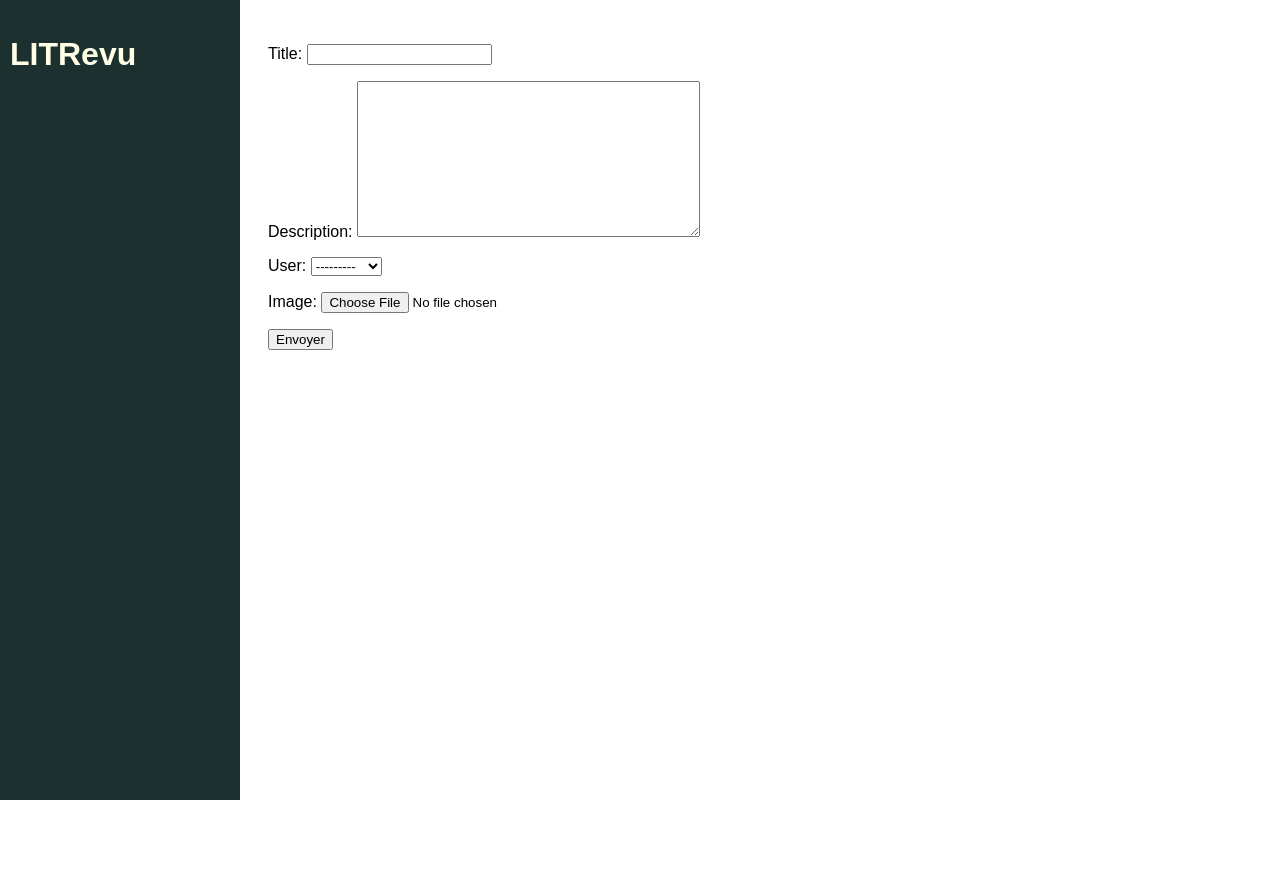
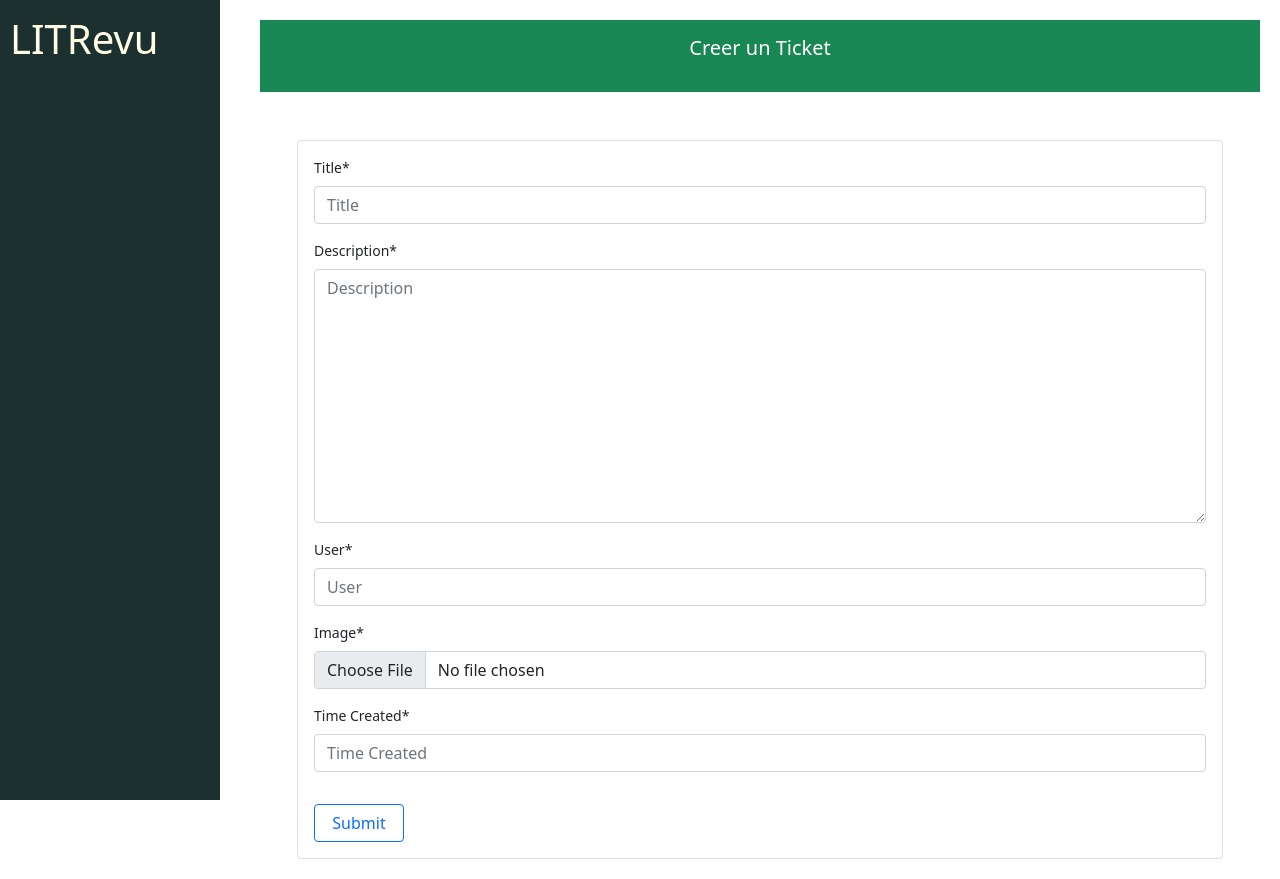
Before and after one commit to tawounfouet/django-litrevu-project, a Django app: page /create-ticket in a window 1280 px wide. Before the commit the page ends 800 px from the top, so only its background shows below. Run offline with Django 3.2, Linux system fonts and the light colour scheme; data comes from the database, SQL or seed files in the repository; both versions use the stored data as it was after the commit; some libraries are stand-ins or nearby versions.

Commit message:
configuration des medias et de crispy-form

```diff
--- a/authentication/models.py
+++ b/authentication/models.py
@@ -5,5 +5,5 @@
 # Create your models here.
 class User(AbstractUser):
     zip_code = models.CharField(max_length=5, default="00000")
-    profile_photo = models.ImageField(verbose_name="photo de profil")
+    profile_photo = models.ImageField(verbose_name="photo de profil", upload_to="auth/profile_photo", blank=True, null=True, default="auth/profile_photo/default.png")
     follows = models.ManyToManyField("self", symmetrical=True, verbose_name="suit")
--- a/project/urls.py
+++ b/project/urls.py
@@ -13,6 +13,8 @@
     1. Import the include() function: from django.urls import include, path
     2. Add a URL to urlpatterns:  path('blog/', include('blog.urls'))
 """
+from django.conf.urls.static import static
+from django.conf import settings
 from django.contrib import admin
 from django.urls import path, include
 
@@ -22,4 +24,4 @@
     path('admin/', admin.site.urls),
     path('', include('review.urls')),
     path('auth/', include('authentication.urls')),
-]
+] + static(settings.MEDIA_URL, document_root=settings.MEDIA_ROOT)
--- a/review/forms.py
+++ b/review/forms.py
@@ -3,10 +3,40 @@
 from .models import Review, Ticket, UserFollows
 
 class TicketForm(forms.ModelForm):
+
+    # VALIDATIONS
+    title = forms.CharField(label='Title',
+                            min_length=3,
+                            max_length=50,
+                            widget=forms.TextInput(attrs={'placeholder': 'Title'}))
+    description = forms.CharField(label='Description',
+                                    min_length=10,
+                                    max_length=1000,
+                                    widget=forms.Textarea(attrs={'placeholder': 'Description', 'rows': 10}))
+    image = forms.ImageField(label='Image',
+                                widget=forms.FileInput(attrs={'placeholder': 'Image'}))
+    user = forms.CharField(label='User',
+                                widget=forms.TextInput(attrs={'placeholder': 'User'}))
+    time_created = forms.DateField(label='Time Created',
+                                widget=forms.TextInput(attrs={'placeholder': 'Time Created'}))
+
+
+
+
     class Meta:
         model = Ticket
         #fields = ['title', 'description', 'image', 'user', 'time_created']
         fields = '__all__'
+
+        # Outside Widget
+        widgets = {
+            'phone': forms.TextInput(
+                attrs={'style': 'font-size: 13px',
+                       'placeholder': 'Phone',
+                       'data-mask': '(+00) 00 00 00 00 00'
+                       }
+            )
+        }
 
 
 class ReviewForm(forms.ModelForm):
--- a/review/models.py
+++ b/review/models.py
@@ -6,7 +6,7 @@
     title = models.CharField(max_length=128)
     description = models.TextField(max_length=2048, blank=True)
     user = models.ForeignKey(settings.AUTH_USER_MODEL, on_delete=models.CASCADE)
-    image = models.ImageField(null=True, blank=True)
+    image = models.ImageField(null=True, blank=True, upload_to='tickets')
     time_created = models.DateTimeField(auto_now_add=True)
 
 class Review(models.Model):
--- a/review/templates/review/ticket_create.html
+++ b/review/templates/review/ticket_create.html
@@ -1,13 +1,28 @@
 {% extends 'base.html' %}
+{% load crispy_forms_tags %}
+
 
 {% block title%}
 <p>Creer un Ticket</p>
 {% endblock title%}
 
 {% block content %}
-<form method="POST" class="post-form">
-    {% csrf_token %}
-    {{ form.as_p }}
-    <button type="submit" class="save btn btn-default">Envoyer</button>
-</form>
+
+
+<div class="container mt-3" style="width: 95%; font-size: 14px">
+
+    <form method="POST" , class="card p-3 mt-5" autocomplete="off">
+        {% csrf_token %}
+         {{ form|crispy }}
+         {% comment %} <div class="row">
+            <div class="col-6">{{ form.title|as_crispy_field  }}</div>
+        </div>
+        <div class="row">
+            <div class="col-9">{{ form.description|as_crispy_field }}</div>
+        </div> {% endcomment %}
+        <button type="submit" class="btn btn-outline-primary mt-3" style="width: 90px;">Submit</button>
+    </form>
+
+</div>
+
 {% endblock content %}
--- a/static/app.css
+++ b/static/app.css
@@ -36,6 +36,11 @@
     padding: 20px;
 }
 
+/* .wrapper {
+    min-height: 100%;
+    margin-bottom: -50px;
+} */
+
 .avatar {
     width: 80%;
     border-radius: 10%;
--- a/templates/base.html
+++ b/templates/base.html
@@ -3,6 +3,11 @@
 <html>
     <head>
         <title>LITRevu</title>
+        <!-- Bootstrap 5 CSS -->
+        <link href="https://cdn.jsdelivr.net/npm/bootstrap@5.0.2/dist/css/bootstrap.min.css" rel="stylesheet" integrity="sha384-EVSTQN3/azprG1Anm3QDgpJLIm9Nao0Yz1ztcQTwFspd3yD65VohhpuuCOmLASjC" crossorigin="anonymous">
+        <!-- FontAwsome -->
+        <link rel="stylesheet" href="https://use.fontawesome.com/releases/v5.15.4/css/all.css" integrity="sha384-DyZ88mC6Up2uqS4h/KRgHuoeGwBcD4Ng9SiP4dIRy0EXTlnuz47vAwmeGwVChigm" crossorigin="anonymous">
+
         <link rel="stylesheet" href="{% static 'app.css' %}">
     </head>
     <body>
@@ -19,9 +24,9 @@
                     <img class="avatar" src="{% static 'images/default_profile.png'%}">
                 {% endif %}
 
-                <p><a href="{% url 'review:home' %}">Home</a></p>
+                <!-- <p><a href="{% url 'review:home' %}">Home</a></p>
                 <p><a href="{% url 'review:about' %}">About</a></p>
-                <p><a href="{% url 'review:contact' %}">Contact</a></p>
+                <p><a href="{% url 'review:contact' %}">Contact</a></p> -->
                 <p><a href="{% url 'review:new_ticket' %}">Créer Ticket</a></p>
                 <p><a href="{% url 'review:ticket_list' %}">Liste des tickets</a></p>
                 <p><a href="{% url 'review:new_ticket' %}">Faire un Critique</a></p>
@@ -30,18 +35,28 @@
                 <p><a href="{% url 'authentication:logout' %}">Se déconnecter</a></p>
             {% endif %}
         </div>
+
         <div class="main">
-            {% if user.is_authenticated %}
-                {% block title%}
-                {% endblock title%}</p>
-            {% endif %}
-
-            {% block content %}{% endblock content %}
 
 
+            <header>
+                 <nav  class="navbar navbar-expand-lg navbar-dark navbar-sm  bg-success ">
+                    <a class="navbar-brand flex-grow-1 text-center small-title" style="color: #fff; left: 50%; transform: translateX(-50%); position: relative;">
+                        {% block title %} {% endblock title%}
+                     </a>
+                </nav>
+            </header>
+
+            <!-- ===== Block contente (ROOT) ===== -->
+            {% block content %}{% endblock content %}
         </div>
 
+     <!-- Bootstrap 5 JS -->
+     <script src="https://cdn.jsdelivr.net/npm/bootstrap@5.0.2/dist/js/bootstrap.bundle.min.js" integrity="sha384-MrcW6ZMFYlzcLA8Nl+NtUVF0sA7MsXsP1UyJoMp4YLEuNSfAP+JcXn/tWtIaxVXM" crossorigin="anonymous"></script>
 
-
+     <!-- Jquery cdn -->
+     <script src="https://code.jquery.com/jquery-3.6.3.min.js" integrity="sha256-pvPw+upLPUjgMXY0G+8O0xUf+/Im1MZjXxxgOcBQBXU=" crossorigin="anonymous"></script>
+     <!-- Jquery mask cdn -->
+     <script src="https://cdnjs.cloudflare.com/ajax/libs/jquery.mask/1.14.8/jquery.mask.min.js" integrity="sha512-hAJgR+pK6+s492clbGlnrRnt2J1CJK6kZ82FZy08tm6XG2Xl/ex9oVZLE6Krz+W+Iv4Gsr8U2mGMdh0ckRH61Q==" crossorigin="anonymous" referrerpolicy="no-referrer"></script>
     </body>
 </html>
```
Also changed, not shown: project/settings.py (+3 -4 lines), authentication/migrations/0003_alter_user_profile_photo.py (added), db.sqlite3, media/auth/profile_photo/default.png (added), media/default.png (added), media/tickets/default.png (added), review/migrations/0002_alter_review_body.py (added), review/migrations/0003_alter_ticket_image.py (added).
